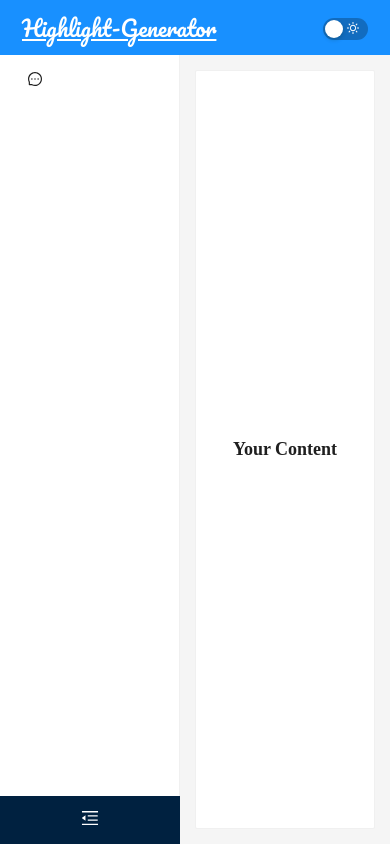
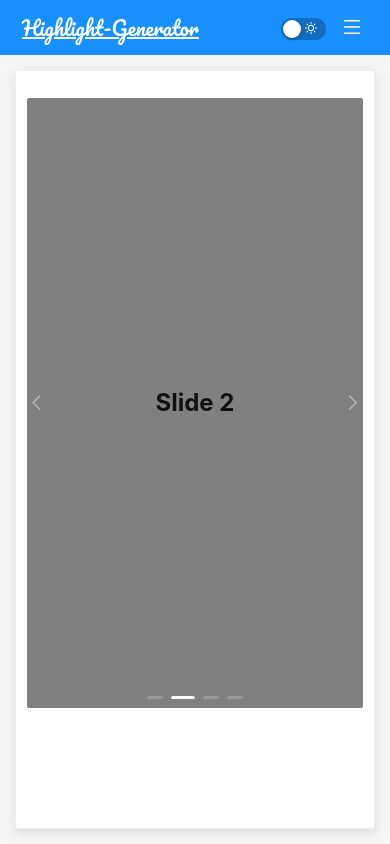
Before and after one commit to sahil190603/Demo_frontend, a React (Create React App) app: page / in a window 390 px wide. Built offline with nearby package versions, Linux system fonts and the light colour scheme.

Commit message:
Courosole_With_Reponsive

```diff
--- a/package.json
+++ b/package.json
@@ -7,6 +7,7 @@
     "cra-template": "1.2.0",
     "react": "^18.3.1",
     "react-dom": "^18.3.1",
+    "react-responsive": "^10.0.0",
     "react-router-dom": "^7.1.3",
     "react-scripts": "5.0.1",
     "web-vitals": "^4.2.4"
--- a/src/App.css
+++ b/src/App.css
@@ -1,18 +1,18 @@
-
 @import url('https://fonts.googleapis.com/css2?family=Pacifico&display=swap');
 
 
-.logo{
+.logo {
   font-size: 22px;
   text-decoration: underline;
   font-family: 'Pacifico', cursive;
   color: white;
 }
 
-  .text{
+.text {
   font-size: 18px;
   font-family: cursive;
 }
+
 .transition-card {
   transition: transform 0.3s ease, background-color 0.3s ease;
 }
--- /dev/null
+++ b/src/components/Hooks/MediaQueryhandler.js
@@ -0,0 +1,8 @@
+import { useMediaQuery } from "react-responsive";
+
+const MediaQueryHandler = () => {
+  const isMobile = useMediaQuery({ maxWidth: 768 });
+  return { isMobile };
+};
+
+export default MediaQueryHandler;
--- a/src/components/Layout/Layout.js
+++ b/src/components/Layout/Layout.js
@@ -1,23 +1,27 @@
-import React, { useEffect, useState } from "react";
-import { Menu, Layout, ConfigProvider } from "antd";
+import React, { useState, useEffect } from "react";
+import { Menu, Layout, ConfigProvider, Drawer, Button } from "antd";
 import { theme } from "antd";
 import {
   MenuFoldOutlined,
   MenuUnfoldOutlined,
   MessageOutlined,
+  MenuOutlined,
 } from "@ant-design/icons";
 import ModeToggle from "../Generic/ModeToggle";
 import MainRoute from "../../Route/route";
+import MediaQueryHandler from "../Hooks/MediaQueryhandler";
 
 const { Header, Content, Sider } = Layout;
 
 function Layouts() {
   const { defaultAlgorithm, darkAlgorithm } = theme;
 
-
   const storedTheme = localStorage.getItem("theme") || "light";
   const [isDarkMode, setIsDarkMode] = useState(storedTheme === "dark");
   const [collapsed, setCollapsed] = useState(false);
+  const [drawerVisible, setDrawerVisible] = useState(false);
+
+  const { isMobile } = MediaQueryHandler();
 
   useEffect(() => {
     const savedTheme = localStorage.getItem("theme");
@@ -34,6 +38,10 @@ function Layouts() {
 
   const handleCollapse = () => {
     setCollapsed(!collapsed);
+  };
+
+  const toggleDrawer = () => {
+    setDrawerVisible(!drawerVisible);
   };
 
   return (
@@ -55,13 +63,34 @@ function Layouts() {
             height: "55px",
           }}
         >
-          <div className="logo">Highlight-Generator</div>
-          <div style={{ marginLeft: "auto" }}>
+          <div className="logo" style={{ color: "white", fontSize: "20px" }}>
+            Highlight-Generator
+          </div>
+
+          <div
+            style={{
+              marginLeft: "auto",
+              display: "flex",
+              alignItems: "center",
+            }}
+          >
             <ModeToggle isDarkMode={isDarkMode} onToggle={handleToggle} />
+            {isMobile && (
+              <Button
+                type="text"
+                icon={
+                  <MenuOutlined style={{ color: "white", fontSize: "18px" }} />
+                }
+                onClick={toggleDrawer}
+                style={{ marginLeft: "10px" }}
+              />
+            )}
           </div>
         </Header>
 
         <Layout style={{ marginTop: 55 }}>
+          {/* Sidebar for desktop */}
+          {!isMobile && (
             <Sider
               collapsible
               width={180}
@@ -91,12 +120,31 @@ function Layouts() {
                 <Menu.Item key={[]} icon={<MessageOutlined />}></Menu.Item>
               </Menu>
             </Sider>
+          )}
+
+          {/* Drawer for mobile */}
+          {isMobile && (
+            <Drawer
+              title="Menu"
+              placement="left"
+              onClose={toggleDrawer}
+              visible={drawerVisible}
+              bodyStyle={{ padding: 0 }}
+              headerStyle={{
+                backgroundColor: isDarkMode ? "#001529" : "#ffffff",
+              }}
+              width={200}
+            >
+              <Menu selectedKeys={[]} mode="inline" style={{ height: "100%" }}>
+                <Menu.Item key={[]} icon={<MessageOutlined />}></Menu.Item>
+              </Menu>
+            </Drawer>
+          )}
 
           <Layout
             style={{
-              marginLeft: collapsed ? 55 : 180,
+              marginLeft: isMobile ? 0 : collapsed ? 55 : 180,
               padding: "15px",
-              //   transition: "margin-left 0.2s",
               transition: "0.2s",
             }}
           >
--- a/src/pages/Home.js
+++ b/src/pages/Home.js
@@ -1,7 +1,11 @@
 import React from "react";
 import { Card } from "antd";
+import { Carousel } from "antd";
+import MediaQueryHandler from "../components/Hooks/MediaQueryhandler";
 
 function Home() {
+  const { isMobile } = MediaQueryHandler();
+
   return (
     <div
       style={{
@@ -12,7 +16,7 @@ function Home() {
       }}
     >
       <Card
-      className="transition-card"
+        className="transition-card"
         style={{
           textAlign: "center",
           borderRadius: "2px",
@@ -20,14 +24,46 @@ function Home() {
           height: "100%",
           display: "flex",
           flexDirection: "column",
-          justifyContent: "center",
           alignItems: "center",
+          boxShadow: "0 4px 12px rgba(0, 0, 0, 0.1)",
         }}
       >
-        <h2 className="text">Your Content</h2>
+        <Carousel
+          autoplay
+          autoplaySpeed={3000}
+          arrows
+          style={{
+            maxWidth: isMobile ? "calc(98vw - 40px)" : "calc(-185px + 95vw)",
+          }}
+        >
+          <div>
+            <h3 style={carouselItemStyle}>Slide 1</h3>
+          </div>
+          <div>
+            <h3 style={carouselItemStyle}>Slide 2</h3>
+          </div>
+          <div>
+            <h3 style={carouselItemStyle}>Slide 3</h3>
+          </div>
+          <div>
+            <h3 style={carouselItemStyle}>Slide 4</h3>
+          </div>
+        </Carousel>
       </Card>
     </div>
   );
 }
 
+const carouselItemStyle = {
+  height:"calc(90vh - 150px)",
+  display: "flex",
+  justifyContent: "center",
+  alignItems: "center",
+  fontSize: "24px",
+  fontWeight: "bold",
+  backgroundColor: "gray",
+  borderRadius: "2px",
+  margin: "3px",
+};
+
 export default Home;
```
Also changed, not shown: 1 other file (tests, documents, lock files or other folders). Lines whose indentation alone changed are shown as unchanged.
